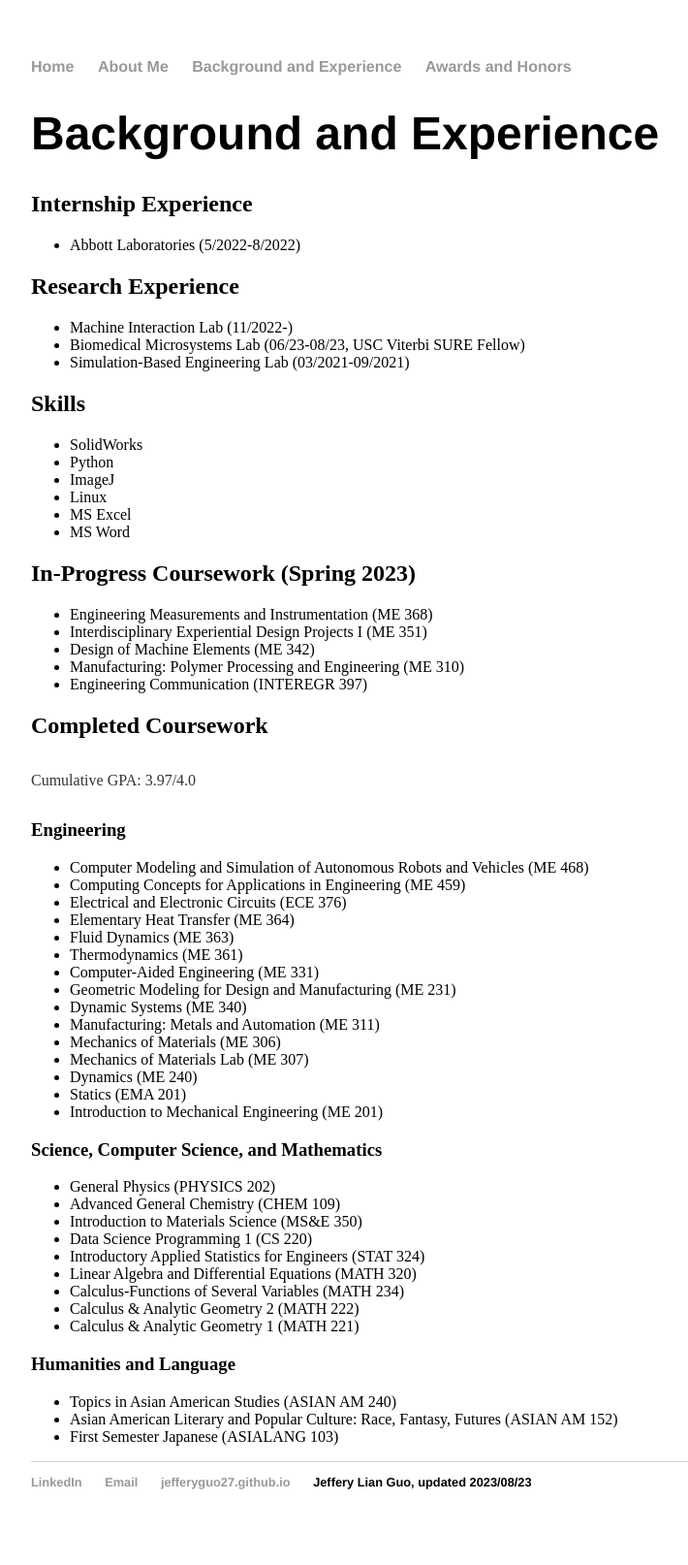
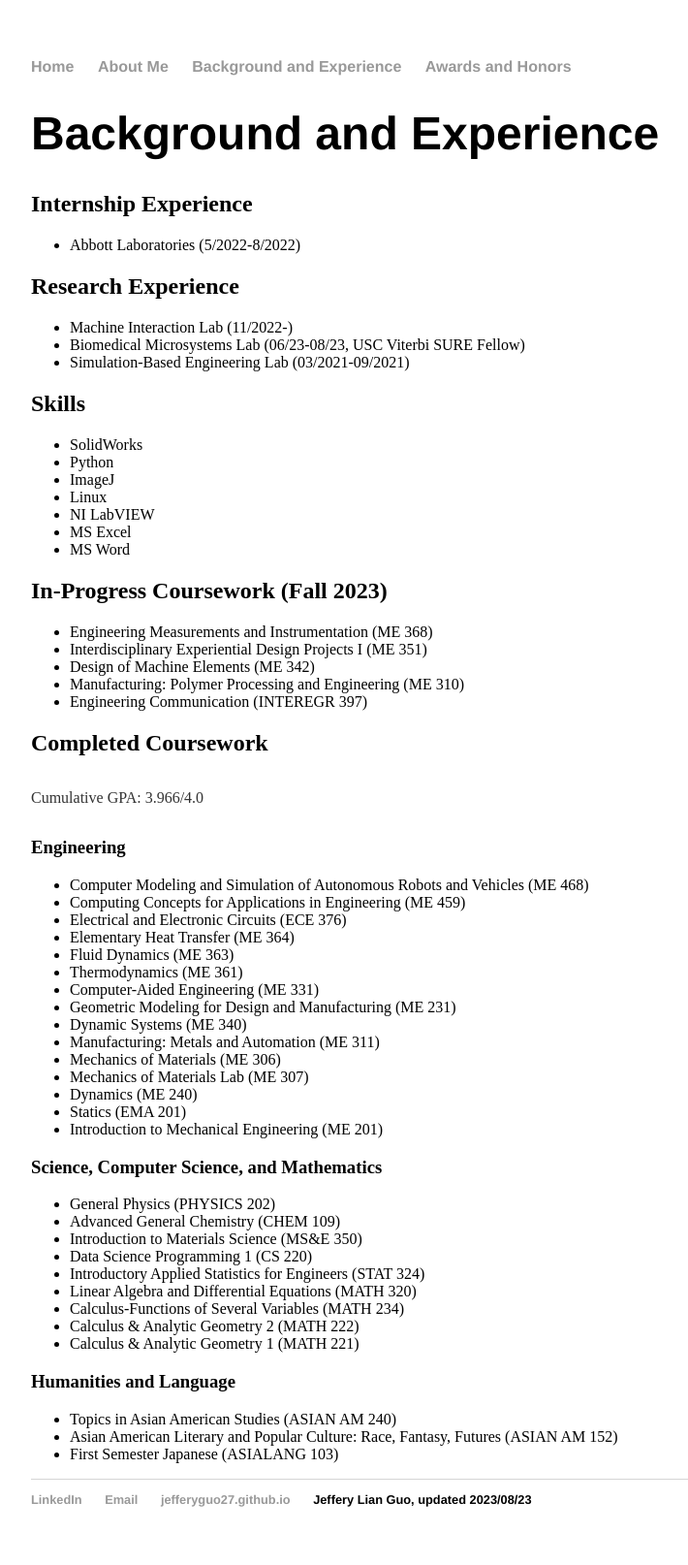
Before and after one commit to jefferyguo27/jefferyguo27.github.io, a Jekyll site: the page built from background/index.html, in a window 1280 px wide. Shown: the whole page at 97% size, without its empty margins (160-870 px from the left). Built offline with Jekyll 4.4.1, drawn with Linux system fonts in a browser that asks for light colours.

Commit message:
updated background

```diff
--- a/background/index.html
+++ b/background/index.html
@@ -24,11 +24,12 @@ title: Background and Experience
 		<li>Python</li>
 		<li>ImageJ</li>
 		<li>Linux</li>
+		<li>NI LabVIEW</li>
 		<li>MS Excel</li>
 		<li>MS Word</li>
 	</ul>
 
-	<h2>In-Progress Coursework (Spring 2023)</h2>
+	<h2>In-Progress Coursework (Fall 2023)</h2>
 	<ul>
 		<li>Engineering Measurements and Instrumentation (ME 368)</li>
 		<li>Interdisciplinary Experiential Design Projects I (ME 351)</li>
@@ -38,7 +39,7 @@ title: Background and Experience
 	</ul>
 
 	<h2>Completed Coursework</h2>
-	<p><font size="3">Cumulative GPA: 3.97/4.0</font></p>
+	<p><font size="3">Cumulative GPA: 3.966/4.0</font></p>
 
 	<h3>Engineering</h3>
 	<ul>
```
